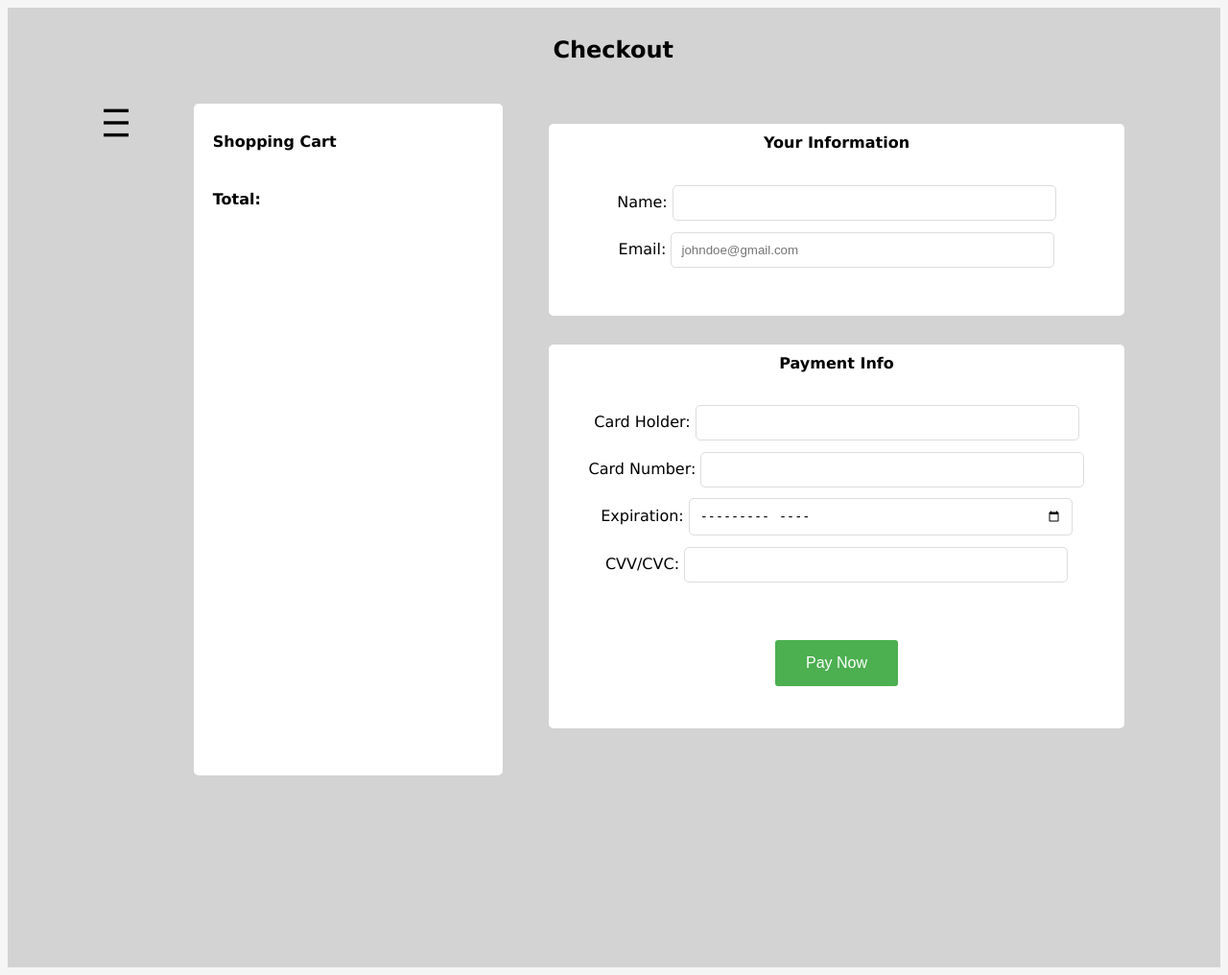
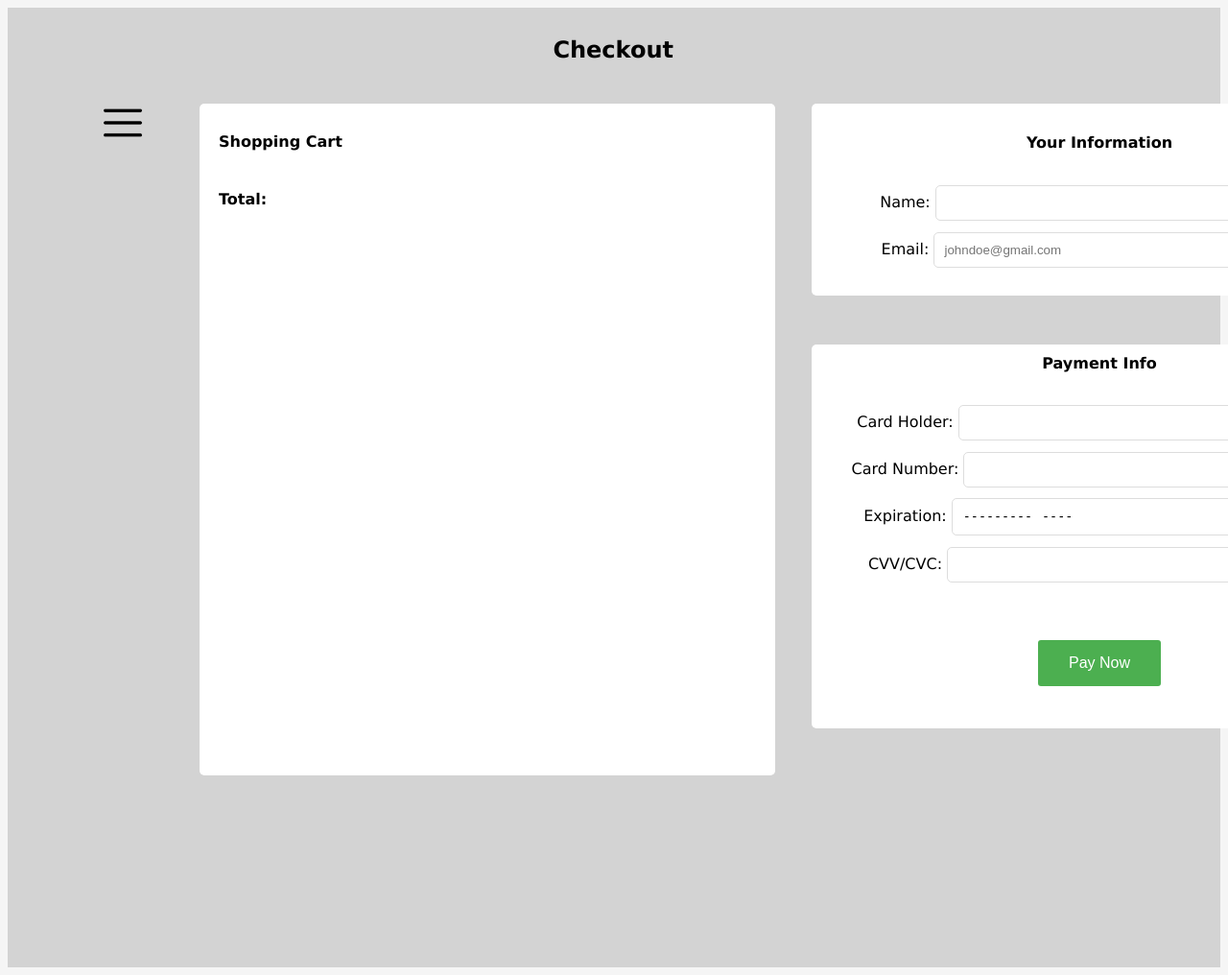
Before and after one commit to nagalil-hanoj-hteal3/Web-Group-Project, a PHP site: page /html/shopping_cart.html in a window 1280 px wide. Shown: the whole page at 96% size. Run offline with PHP 8.4, Linux system fonts and the light colour scheme; grey boxes are pictures that could not be loaded.

Commit message:
Update cart.css

```diff
--- a/css/cart.css
+++ b/css/cart.css
@@ -4,10 +4,11 @@ section, h4{
 
 .shopping-cart{
     background-color: white;
-    width: 500px;
+    width: 600px;
     height: 700px;
     border-radius: 5px;
-    margin-left: 20px;
+    margin-left: 100px;
+    position: fixed;
 }
 
 .shopping-cart h4{
@@ -20,6 +21,8 @@ section, h4{
     width: 600px;
     height: 200px;
     border-radius: 5px;
+    margin-left: 650px;
+    position: fixed;
 }
 
 .personal-info input{
@@ -182,7 +185,7 @@ however, without this section, the header of the showcase cannot be styled */
     text-decoration: none;
     line-height: 50px;
     margin:35px;
-    position: absolute;
+    position: fixed;
     top: 0;
     left: 0;
     width: 60px;
```
